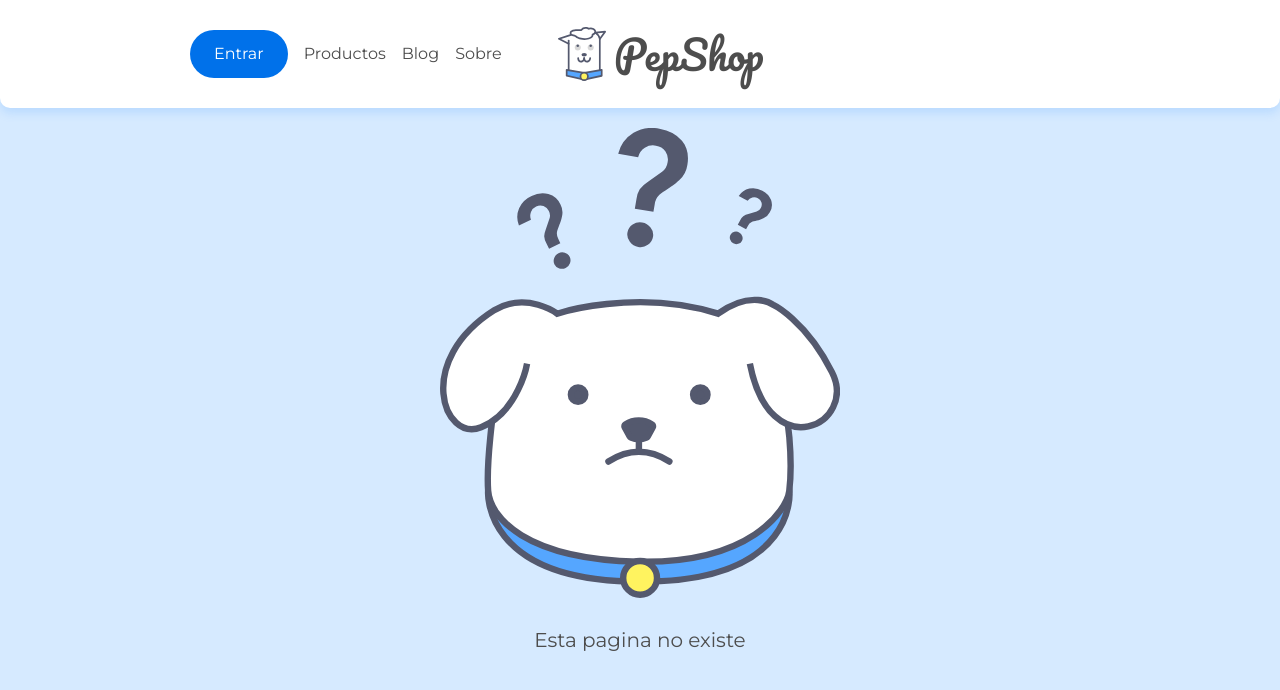
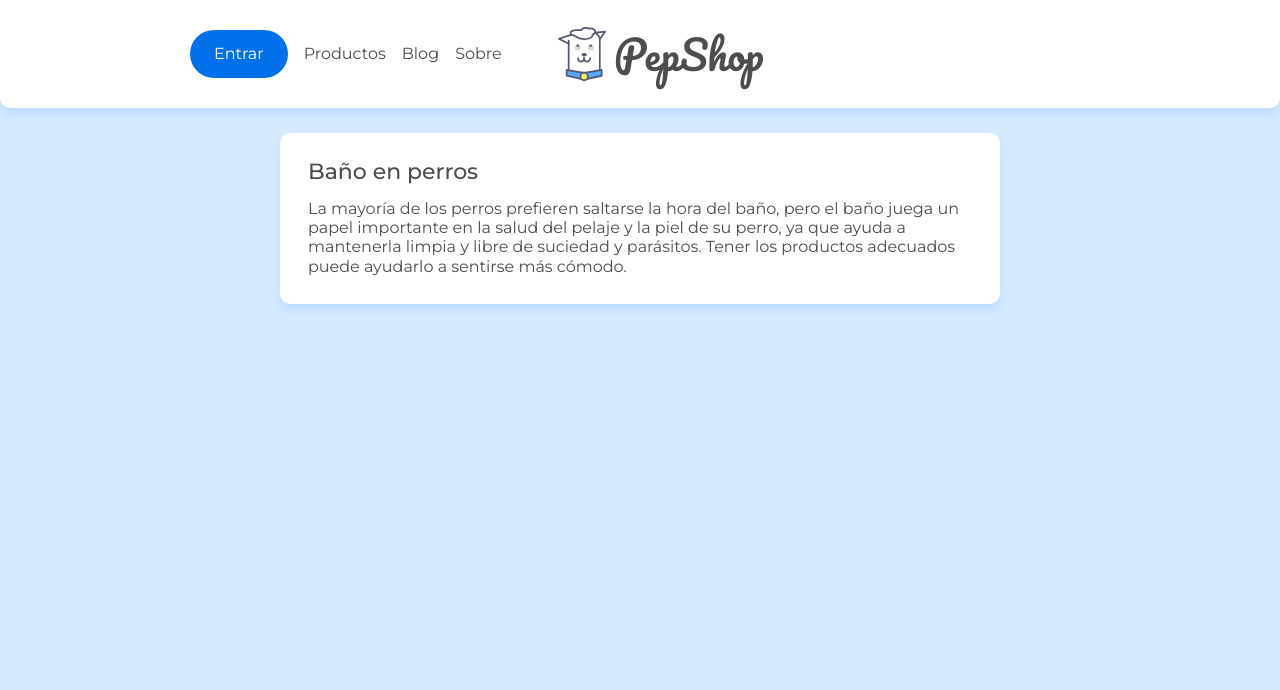
Before and after one commit to WilsonCollantesAponte/Expertec_Requerimientos, a React (Create React App) app: page /posts/1 in a window 1280 px wide. Shown: the top 690 px of the page. Built offline with nearby package versions, Linux system fonts and the light colour scheme; data requests are answered from the project's data file.

Commit message:
Mostrando detalle de post y crear una ruta para este post en el app

```diff
--- a/src/App.js
+++ b/src/App.js
@@ -5,6 +5,7 @@
 import Sobre from "./pages/Sobre";
 import Page404 from "./pages/Page404";
 import Header from "./components/Header";
+import Post from "./pages/Post";
 
 function App() {
     return (
@@ -13,6 +14,7 @@
             <Routes>
                 <Route path="/" element={<Home />} />
                 <Route path="/sobre" element={<Sobre />} />
+                <Route path="/posts/:id" element={<Post />} />
                 <Route path="*" element={<Page404 />} />
             </Routes>
         </Router>
--- /dev/null
+++ b/src/pages/Post.jsx
@@ -0,0 +1,23 @@
+import { useState, useEffect } from "react";
+import { useParams } from "react-router-dom";
+import { buscar } from "../api/api";
+import "../assets/css/componentes/card.css";
+
+const Post = ({ url }) => {
+    const [post, setPosts] = useState({});
+    const { id } = useParams();
+
+    useEffect(() => {
+        buscar(`/posts/${id}`, setPosts);
+    }, [id]);
+    return (
+        <main className="container flex flex--center">
+            <article className="card post">
+                <h2 className="post-card__title">{post.title}</h2>
+                <p className="text__card">{post.body}</p>
+            </article>
+        </main>
+    );
+};
+
+export default Post;
```
